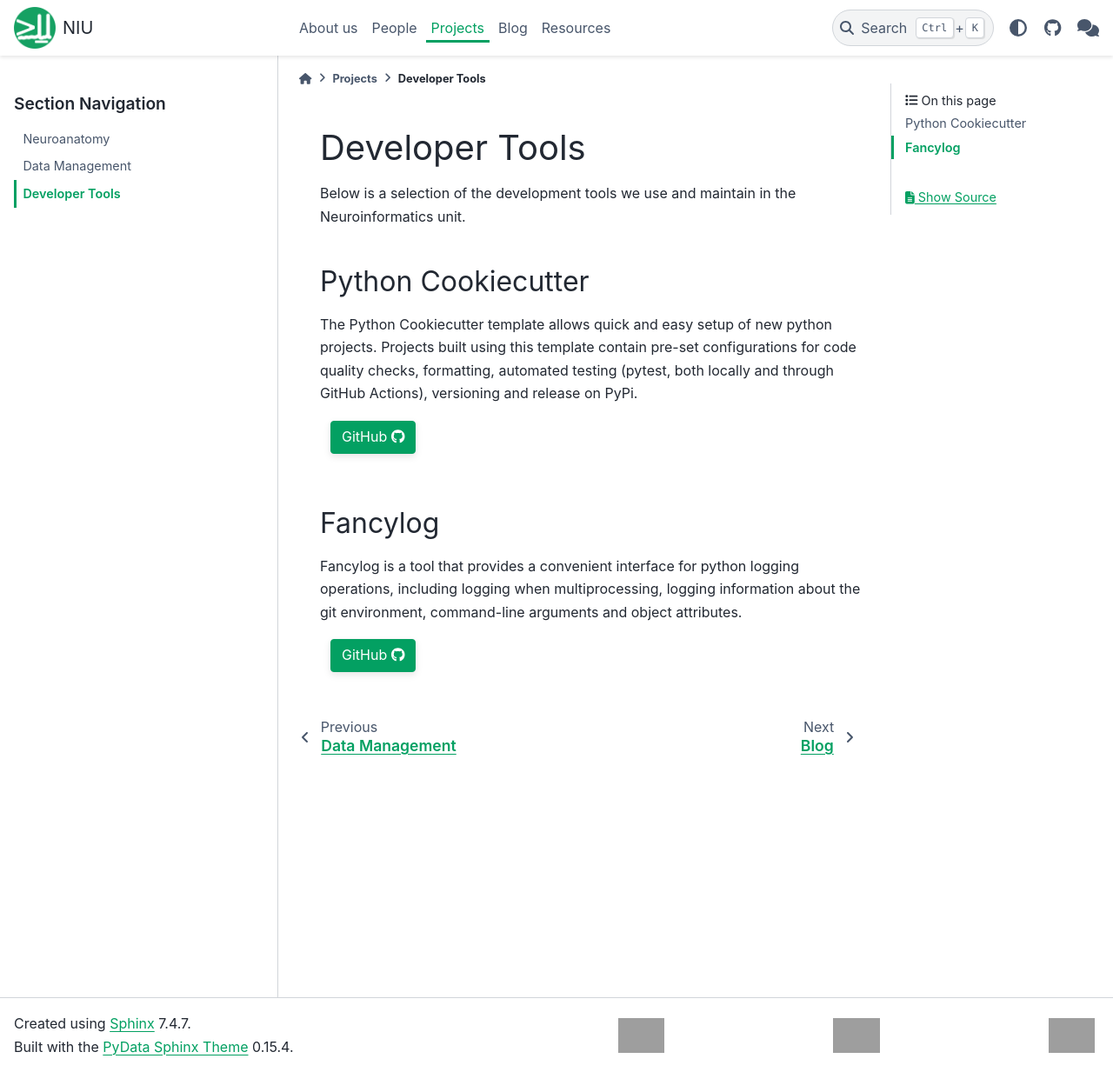
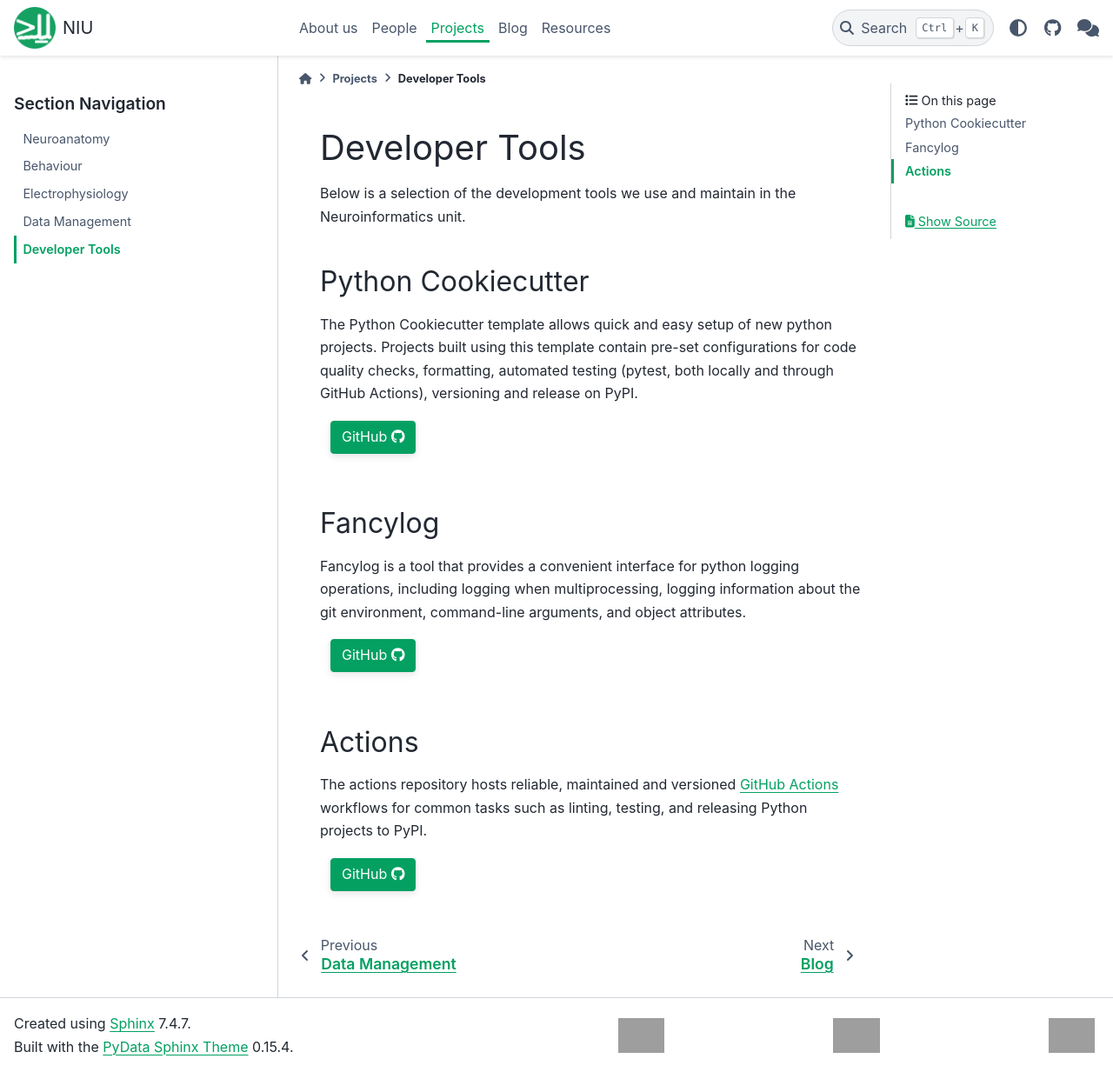
Before and after one commit to neuroinformatics-unit/neuroinformatics-unit.github.io, a Sphinx documentation site: the page built from docs/source/projects/developer_tools.md, in a window 1280 px wide and 1233 px high. Shown: the whole window at 87% size. Built offline with Sphinx 7.4.7 and the PyData theme 0.15.4, drawn with Linux system fonts in a browser that asks for light colours; grey boxes are pictures that could not be loaded.

Commit message:
Add new project types (#70)
* Add new project types

* Update links

* First draft of electrophysiology page.

Please review

* Update collaborations.md

Please review, I think this is okay maybe I can run it by Pierre.

* Update docs/source/projects/developer_tools.md

Co-authored-by: Chang Huan Lo <thisismade@live.com>

* Update docs/source/projects/electrophysiology.md

Co-authored-by: Chang Huan Lo <thisismade@live.com>

* Update neuroblueprint link to website

* Update docs/source/projects/electrophysiology.md

Co-authored-by: Chang Huan Lo <thisismade@live.com>

* Update docs/source/projects/electrophysiology.md

Co-authored-by: Chang Huan Lo <thisismade@live.com>

* Added card images for data management and behaviour

* same backgrounds for all cards

* added collaborations card

* added ephys card

* Added movement text

* Standardise headings

* Remove collaborations for now

* edited movement text

---------

Co-authored-by: Joe Ziminski <55797454+JoeZiminski@users.noreply.github.com>
Co-authored-by: Chang Huan Lo <thisismade@live.com>
Co-authored-by: niksirbi <niko.sirbiladze@gmail.com>

````diff
--- a/docs/source/projects/developer_tools.md
+++ b/docs/source/projects/developer_tools.md
@@ -6,7 +6,7 @@
 
 The Python Cookiecutter template allows quick and easy setup of new python projects.
 Projects built using this template contain pre-set configurations for code quality checks, formatting,
-automated testing (pytest, both locally and through GitHub Actions), versioning and release on PyPi.
+automated testing (pytest, both locally and through GitHub Actions), versioning and release on PyPI.
 
 <div class="sd-container-fluid sd-sphinx-override sd-mb-4 docutils">
     <div class="sd-row sd-row-cols-2 sd-row-cols-xs-2 sd-row-cols-sm-2 sd-row-cols-md-2 sd-row-cols-lg-2 docutils">
@@ -27,7 +27,7 @@
 ## Fancylog
 
 Fancylog is a tool that provides a convenient interface for python logging operations, including logging
-when multiprocessing, logging information about the git environment, command-line arguments and object attributes.
+when multiprocessing, logging information about the git environment, command-line arguments, and object attributes.
 
 
 <div class="sd-container-fluid sd-sphinx-override sd-mb-4 docutils">
@@ -45,3 +45,25 @@
         </div>
     </div>
 </div>
+
+## Actions
+
+The actions repository hosts reliable, maintained and versioned [GitHub Actions](https://github.com/features/actions)
+workflows for common tasks such as linting, testing, and releasing Python projects to PyPI.
+
+
+<div class="sd-container-fluid sd-sphinx-override sd-mb-4 docutils">
+    <div class="sd-row sd-row-cols-2 sd-row-cols-xs-2 sd-row-cols-sm-2 sd-row-cols-md-2 sd-row-cols-lg-2 docutils">
+        <div class="sd-col sd-d-flex-column sd-col-auto sd-col-xs-auto sd-col-sm-auto sd-col-md-auto sd-col-lg-auto docutils">
+            <p class="sd-text-left">
+                <a class="sd-sphinx-override sd-btn sd-text-wrap sd-btn-primary sd-shadow-sm reference external" href="https://github.com/neuroinformatics-unit/actions" target="_blank">
+                    <span>
+                        GitHub
+                        <span class="fab fa-github">
+                        </span>
+                    </span>
+                </a>
+            </p>
+        </div>
+    </div>
+</div>
--- a/docs/source/projects/index.md
+++ b/docs/source/projects/index.md
@@ -6,6 +6,8 @@
 :maxdepth: 2
 
 neuroanatomy
+behaviour
+electrophysiology
 data_management
 developer_tools
 ```
````
Also changed, not shown: docs/source/index.md (+25 -9 lines), docs/source/projects/behaviour.md (added, +10 -0 lines), docs/source/projects/collaborations.md (added, +5 -0 lines), docs/source/projects/electrophysiology.md (added, +9 -0 lines), docs/source/_static/SWC-BIDS_card.png (deleted), docs/source/_static/behaviour_card.png (added), docs/source/_static/blank_card.png (added), docs/source/_static/collaborations_card.png (added), docs/source/_static/data-management_card.png (added), docs/source/_static/dev-tools_card.png, docs/source/_static/electrophysiology_card.png (added), docs/source/_static/neuroanatomy_card.png.
